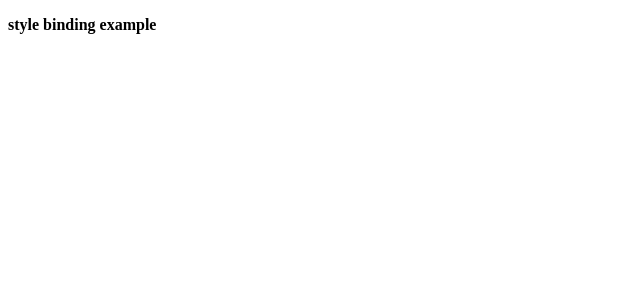
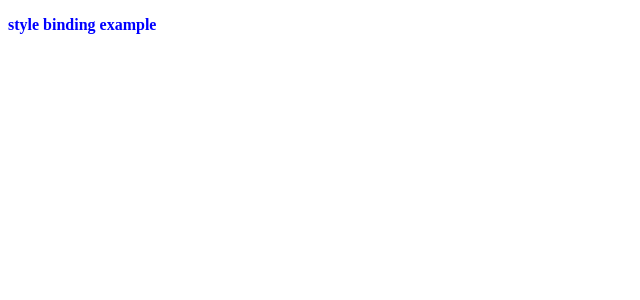
Before and after one commit to IceDragoon064/HW11_Angular_Styling, an Angular app in the folder myapp/: page / in a window 1280 px wide. Shown: the top 300 px of the page, without its empty margins (0-640 px from the left). Built offline with nearby package versions, Linux system fonts and the light colour scheme.

Commit message:
The real exercise 3

```diff
--- a/myapp/src/app/app.component.ts
+++ b/myapp/src/app/app.component.ts
@@ -2,9 +2,12 @@ import { Component } from '@angular/core';
 
 @Component({
   selector: 'app-root',
-  template: `<p [style.font-weight]="myWeight">style binding example</p>`,
+  template: `<p [ngStyle]="myStyle">style binding example</p>`,
 })
 
 export class AppComponent {
-  myWeight = "bold";
+  myStyle = {
+    'font-weight':'bold',
+    'color':'blue'
+  }
 }
```
Also changed, not shown: 1 other file (tests, documents, lock files or other folders).
